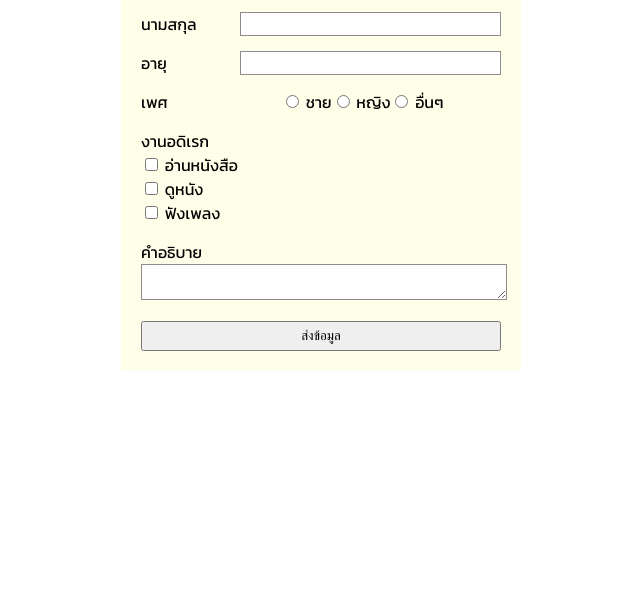
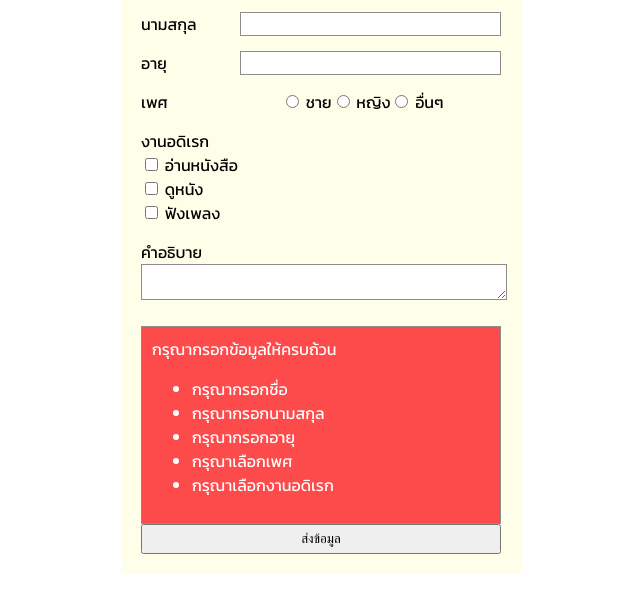
Before and after one commit to walailux/241-2567-700, a website: page index_form.html in a window 1280 px wide. Both pictures are taken after a click on the button "ส่งข้อมูล". Shown: the part 120-732 px from the top of the page, without its empty margins (319-959 px from the left). Drawn offline with nearby package versions, Linux system fonts and the light colour scheme.

Commit message:
index_form & index server update

```diff
--- a/index.js
+++ b/index.js
@@ -1,16 +1,38 @@
-function submitData() {
+const validateData = (userData) => {
+    let errors = [];
+    if (!userData.firstName) {
+        errors.push('กรุณากรอกชื่อ');
+    }
+    if (!userData.lastName) {
+        errors.push('กรุณากรอกนามสกุล');
+    }
+    if (!userData.age) {
+        errors.push('กรุณากรอกอายุ');
+    }
+    if (!userData.gender) {
+        errors.push('กรุณาเลือกเพศ');
+    }
+    if (!userData.interests) {
+        errors.push('กรุณาเลือกงานอดิเรก');
+    }
+    return errors;
+};
+
+const submitData = async () => {
     let firstNameDOM = document.querySelector('input[name=firstname]');
     let lastNameDOM = document.querySelector('input[name=lastname]');
     let ageDOM = document.querySelector('input[name=age]');
-    let genderDOM = document.querySelector('input[name=gender]:checked');
-    let interestDOMs = document.querySelectorAll('input[name=interest]:checked');
+    let genderDOM = document.querySelector('input[name=gender]:checked') || null;
+    let interestDOMs = document.querySelectorAll('input[name=interest]:checked') || [];
     let descriptionDOM = document.querySelector('textarea[name=description]');
+    let messageDOM = document.getElementById('message');
 
-    let interest = '';
+    try {
+        let interests = '';
         for (let i = 0; i < interestDOMs.length; i++) {
-        interest += interestDOMs[i].value
+            interests += interestDOMs[i].value;
             if (i != interestDOMs.length - 1) {
-            interest += ','
+                interests += ',';
             }
         }
 
@@ -18,11 +40,49 @@ function submitData() {
             firstName: firstNameDOM.value,
             lastName: lastNameDOM.value,
             age: ageDOM.value,
-        gender: genderDOM.value,
-        interest: interest,
-        description: descriptionDOM.value,
-        interest: interest
+            gender: genderDOM ? genderDOM.value : null,
+            interests: interests,
+            description: descriptionDOM ? descriptionDOM.value.trim() : '',
         };
 
         console.log('submitData', userData);
+
+        const errors = validateData(userData);
+        if (errors.length > 0) {
+            throw {
+                message: 'กรุณากรอกข้อมูลให้ครบถ้วน',
+                errors: errors
+            };
         }
+
+        const response = await axios.post('http://localhost:8000/users', userData);
+        console.log('response', response.data);
+
+        messageDOM.innerText = 'บันทึกข้อมูลเรียบร้อย';
+        messageDOM.className = 'message success';
+
+    } catch (error) {
+        console.error('error message', error.message);
+        console.error('error', error.errors);
+
+        if (error.response) {
+            console.log(error.response);
+            error.message = error.response.data.message;
+            error.errors = error.response.data.errors;
+        }
+
+
+        let htmlData = '<div>';
+        htmlData += '<div>' + error.message + '</div>';
+        htmlData += '<ul>';
+
+        for (let i = 0; i < error.errors.length; i++) {
+            htmlData += '<li>' + error.errors[i] + '</li>';
+        }
+        htmlData += '</ul>';
+        htmlData += '</div>';
+
+        messageDOM.innerHTML = htmlData;
+        messageDOM.className = 'message danger';
+    }
+};
--- a/index_form.html
+++ b/index_form.html
@@ -30,13 +30,13 @@
             <div class="header-form">เพศ</div>
             <div class="flex">
                 <div>
-                    <input name="gender" type="radio"> ชาย
+                    <input name="gender" type="radio" value="ชาย" > ชาย
                 </div>
                 <div>
-                    <input name="gender" type="radio"> หญิง
+                    <input name="gender" type="radio" value="หญิง" > หญิง
                 </div>
                 <div>
-                    <input name="gender" type="radio"> อื่นๆ
+                    <input name="gender" type="radio" value="อื่นๆ" > อื่นๆ
                 </div>
             </div>
         </div>
@@ -56,11 +56,14 @@
             คำอธิบาย
             <textarea name="description"></textarea>
         </div>
+
+        <div id= message class="message"></div>
+
         <div class="center">
             <button onclick="submitData()" class="button">ส่งข้อมูล</button>
         </div>
     </div>
+    <script src="https://cdn.jsdelivr.net/npm/axios@1.6.7/dist/axios.min.js"></script>
     <script src="index.js"></script>
 </body>
-
 </html>
--- a/style.css
+++ b/style.css
@@ -53,6 +53,26 @@
      height: 30px;
  }
 
+ .message {
+     margin-top: 20px;
+     padding: 10px;
+     border: 1px solid #8d8d8d;
+     background-color: #f2f2f2;
+     display: none;
+ }
+
+ .message.success {
+     color: rgb(8, 128, 8);
+     background-color: rgb(210, 255, 203);
+     display: block;
+ }
+
+.message.danger {
+    color: rgb(255, 255, 255);
+    background-color: rgb(253, 74, 74);
+    display: block;
+}
+
  @media screen and (max-width: 768px) {
     .flex {
         flex-direction: column;
```
Also changed, not shown: server/index.js (+33 -3 lines). Lines whose indentation alone changed are shown as unchanged.
